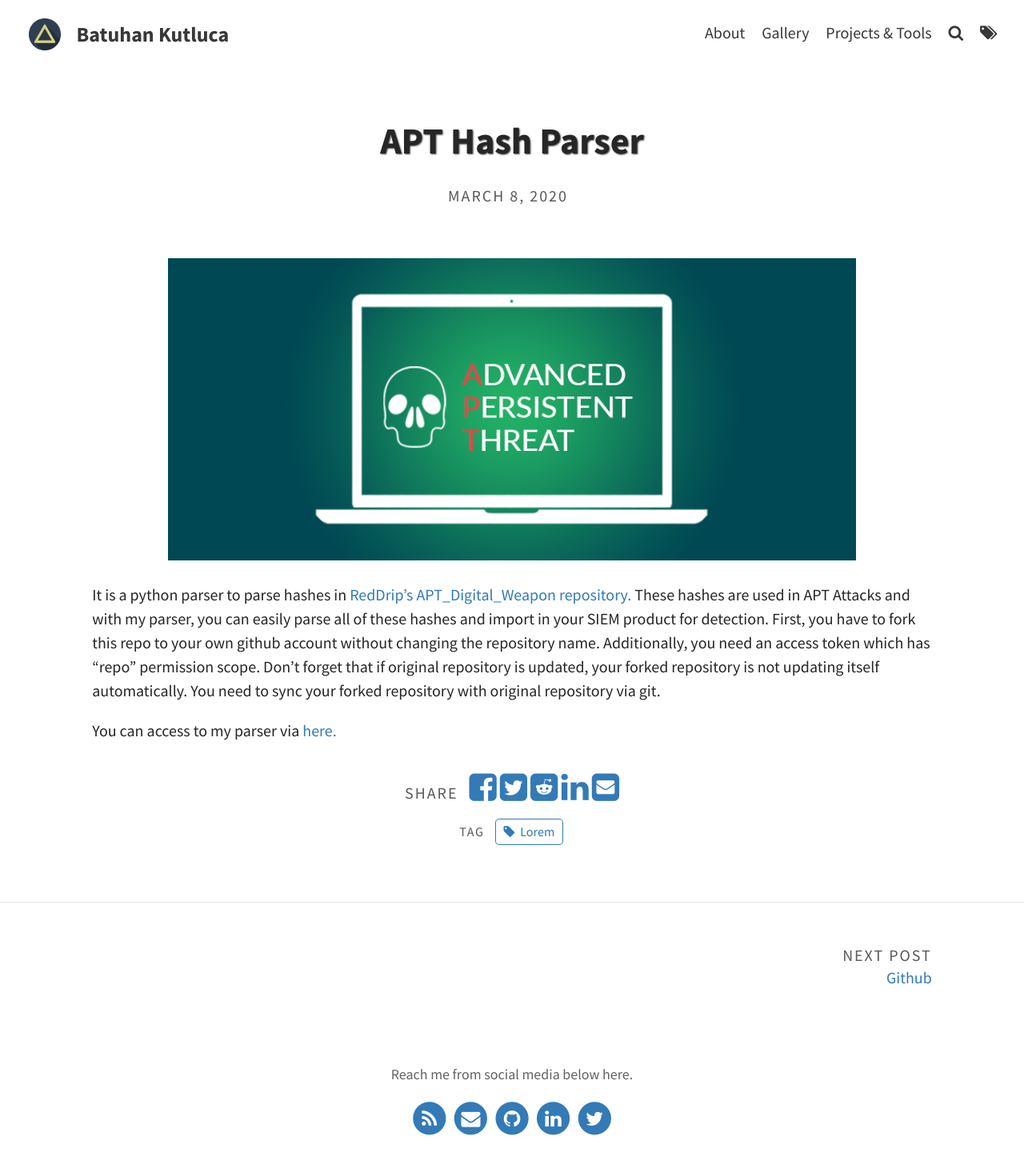
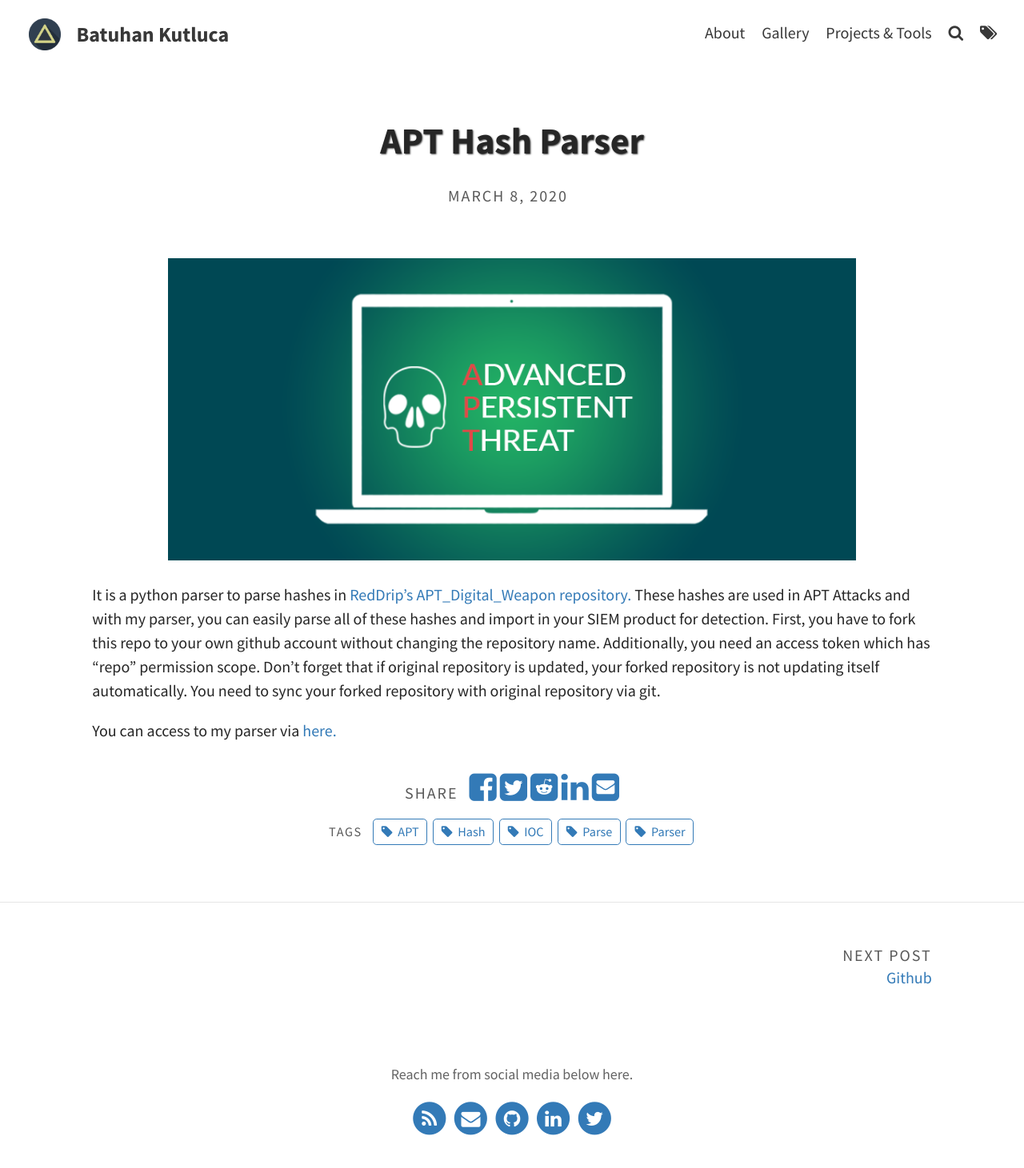
Before and after one commit to batuhankutluca/batuhankutluca.github.io, a Jekyll site: the page built from _portfolio/ninja.md, in a window 1280 px wide. Shown: the whole page at 80% size. Built offline with Jekyll 4.4.1, drawn with Linux system fonts in a browser that asks for light colours.

Commit message:
Update ninja.md

```diff
--- a/_portfolio/ninja.md
+++ b/_portfolio/ninja.md
@@ -3,7 +3,7 @@ layout: post
 title: APT Hash Parser
 img: "assets/img/portfolio/APT.png"
 date: March, 08 2020
-tags: [Lorem]
+tags: [APT,Parse,Parser,Hash,IOC]
 ---
 
 ![image]({{ page.img | relative_url }})
```
